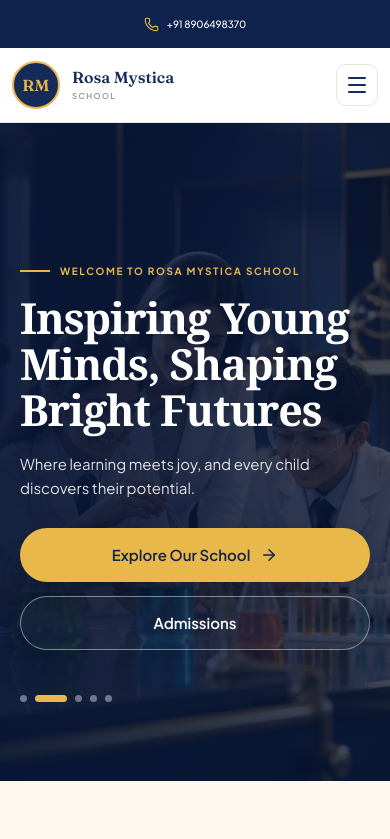
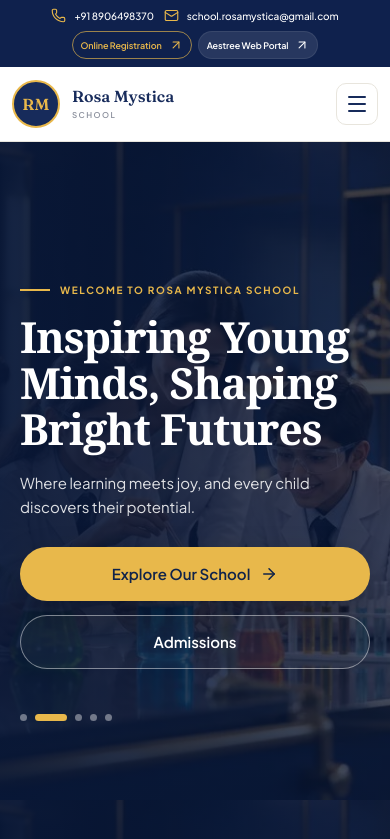
Before and after one commit to simrankumari-dev/rosa-mystica-school-website, a React (Vite) app: page /contact in a window 390 px wide. Shown: the top 839 px of the page. Built offline with nearby package versions, Linux system fonts and the light colour scheme.

Commit message:
updated code

```diff
--- a/src/App.jsx
+++ b/src/App.jsx
@@ -1,5 +1,4 @@
-import TopBar from "./components/layout/TopBar";
-import Navbar from "./components/layout/Navbar";
+import Header from "./components/layout/Header";
 import Hero from "./components/home/Hero";
 import AboutPreview from "./components/home/AboutPreview"
 import WhyChooseUs from "./components/home/WhyChooseUs"
@@ -11,8 +10,8 @@ import Footer from "./components/layout/Footer";
 function App() {
   return (
     <>
-      <TopBar />
-      <Navbar/>
+     <Header />
+    <Hero />
       <Hero/>
       <AboutPreview/>
       <WhyChooseUs/>
--- a/src/components/layout/Header.jsx
+++ b/src/components/layout/Header.jsx
@@ -0,0 +1,12 @@
+import TopBar from "./TopBar";
+import Navbar from "./Navbar";
+import styles from "./Header.module.css";
+
+export default function Header() {
+  return (
+    <header className={styles.header}>
+      <TopBar />
+      <Navbar />
+    </header>
+  );
+}
--- a/src/components/layout/Header.module.css
+++ b/src/components/layout/Header.module.css
@@ -0,0 +1,6 @@
+.header {
+  position: sticky;
+  top: 0;
+  z-index: 1000;
+  width: 100%;
+}
--- a/src/components/layout/Navbar.module.css
+++ b/src/components/layout/Navbar.module.css
@@ -2,8 +2,6 @@
   width: 100%;
   background: #ffffff;
   border-bottom: 1px solid #e8e5dd;
-  position: relative;
-  z-index: 100;
 }
 
 .container {
--- a/src/components/layout/TopBar.module.css
+++ b/src/components/layout/TopBar.module.css
@@ -4,7 +4,6 @@
   color: #ffffff;
   font-family: "Plus Jakarta Sans", sans-serif;
 }
-
 .container {
   width: 100%;
   max-width: 1280px;
@@ -150,25 +149,70 @@
 
 @media (max-width: 700px) {
   .container {
-    min-height: 48px;
-    padding: 8px 16px;
+    min-height: auto;
+    padding: 8px 12px;
+
+    flex-direction: column;
+    align-items: center;
+    justify-content: center;
+
+    gap: 8px;
   }
 
   .contactInfo {
     width: 100%;
+
+    display: flex;
+    align-items: center;
     justify-content: center;
+
+    gap: 14px;
   }
 
   .contactItem {
-    font-size: 11px;
-  }
-
-  .contactItem:last-child {
-    display: none;
+    font-size: 10px;
   }
 
   .quickLinks {
-    display: none;
+    width: 100%;
+
+    display: flex;
+    align-items: center;
+    justify-content: center;
+
+    gap: 8px;
+  }
+
+  .quickLink {
+    min-height: 30px;
+    padding: 0 10px;
+
+    font-size: 10px;
+  }
+}
+/*For Small Phones*/
+@media (max-width: 420px) {
+  .container {
+    padding: 8px 10px;
+  }
+
+  .contactInfo {
+    gap: 10px;
+  }
+
+  .contactItem {
+    font-size: 9px;
+  }
+
+  .quickLinks {
+    gap: 6px;
+  }
+
+  .quickLink {
+    min-height: 28px;
+    padding: 0 8px;
+
+    font-size: 9px;
   }
 }
 
```
